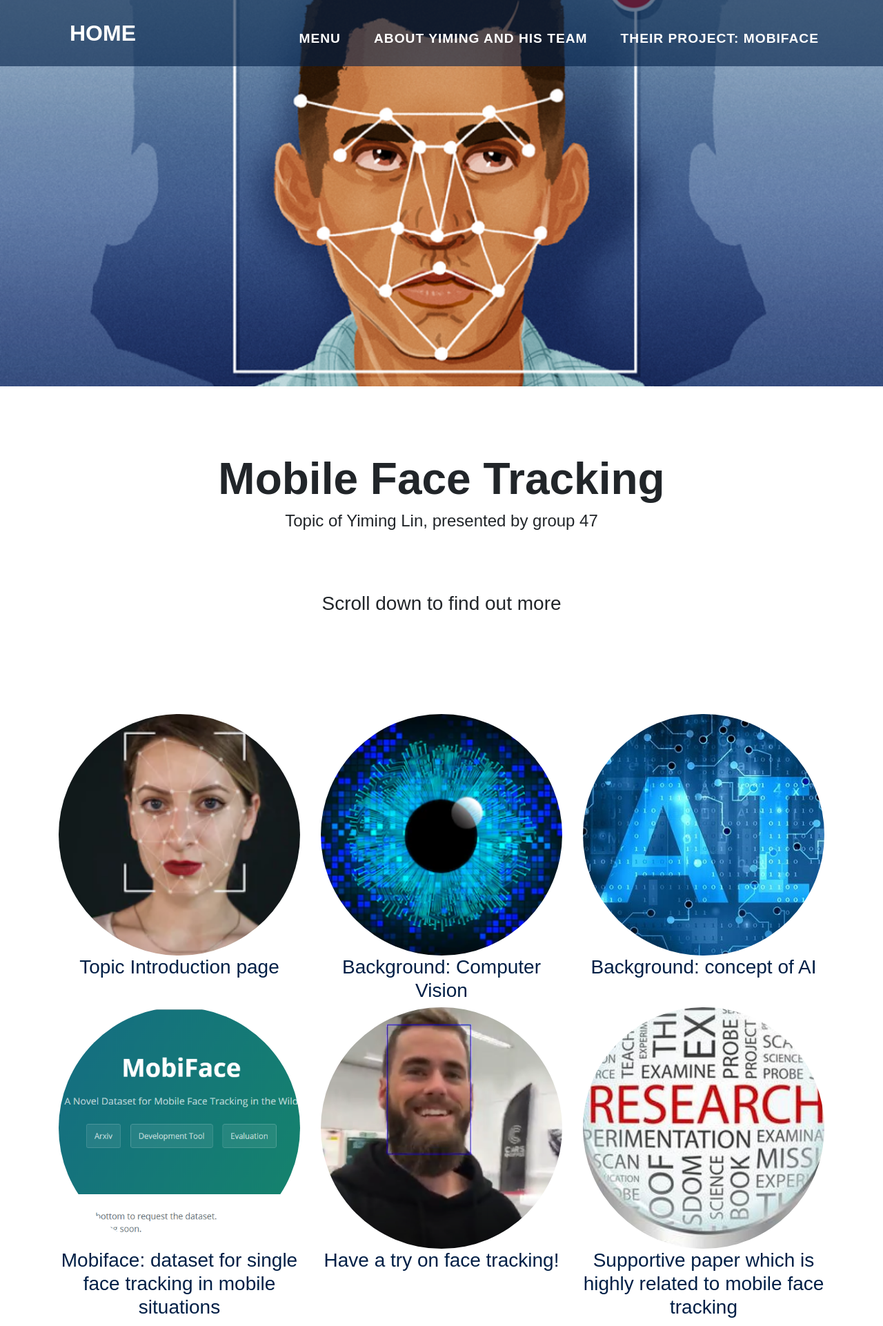
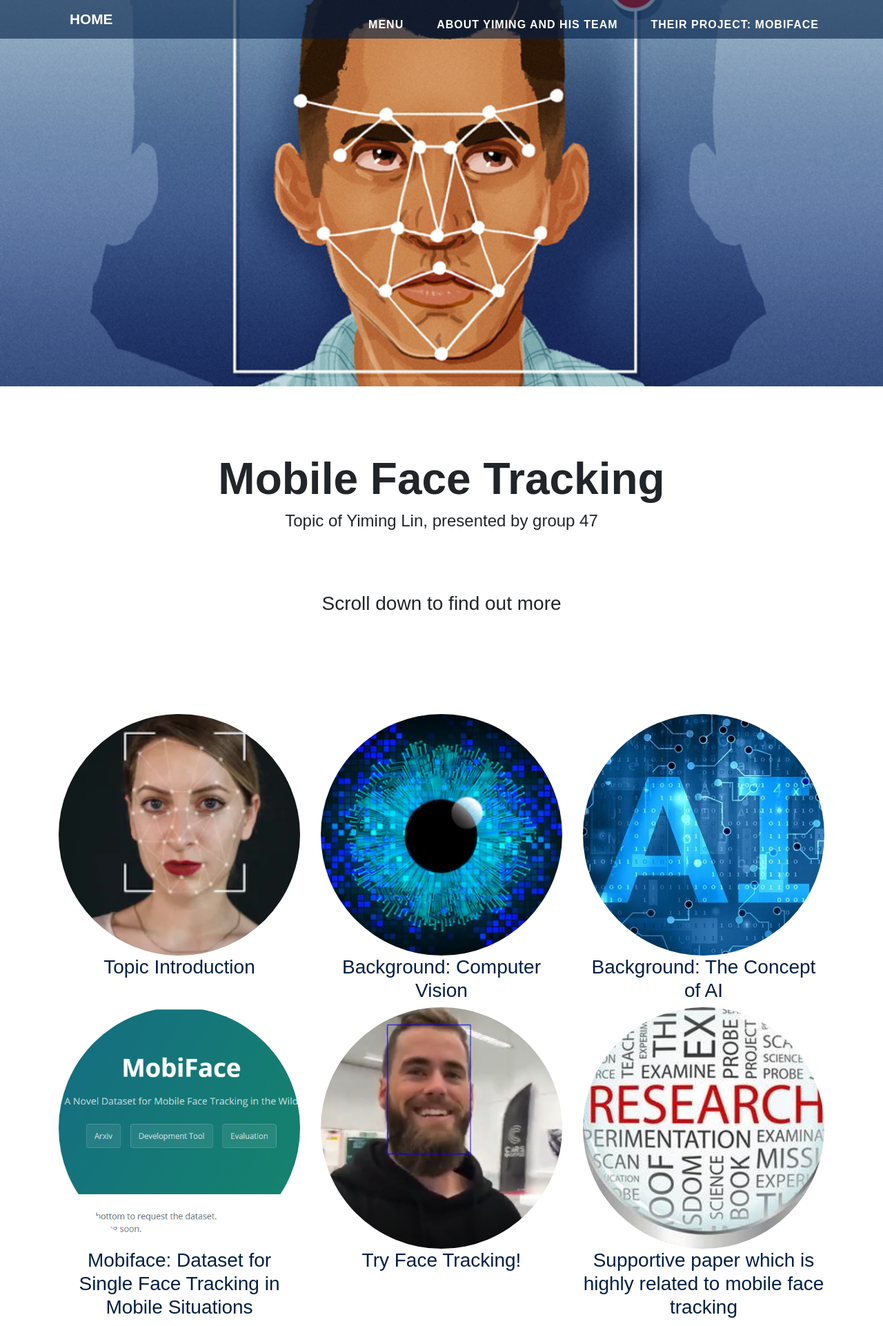
Before and after one commit to OerllydSaethwr/pptwebsite, a website: page index.html in a window 1280 px wide. Shown: the top 1922 px of the page at 69% size. Drawn offline with Linux system fonts and the light colour scheme.

Commit message:
some changes suggested by Yiming

```diff
--- a/css/styles.css
+++ b/css/styles.css
@@ -150,7 +150,7 @@ section h2 {
 
 .Home {
     color: white;
-    font-size: 2rem;
+    font-size: 1.3rem;
 }
 
 .Home:hover {
@@ -174,9 +174,9 @@ section h2 {
 
 
 #mainNav {
-  padding-top: 1rem;
-  padding-bottom: 1rem;
-  font-weight: 700;
+  padding-top: 0rem;
+  padding-bottom: 0rem;
+  font-weight: 600;
   font-family: Arial, Helvetica, sans-serif;
 }
 
@@ -187,7 +187,7 @@ section h2 {
 
 #mainNav .navbar-nav li.nav-item a.nav-link {
   color: white;
-  font-size: 1.2rem;
+  font-size: 1rem;
   padding-left: 2.5rem;
 }
 
@@ -238,6 +238,12 @@ section h2 {
     padding-bottom: 12.5%;
 }
 
+.img-mobiface1 {
+    max-width: 100%;
+    max-height: 100%;
+    padding-bottom: 1rem;
+}
+
 .text-mobiface {
     padding-bottom: 5%;
 }
--- a/index.html
+++ b/index.html
@@ -64,7 +64,7 @@
           <div class="col-lg-4" id="portfolio">
             <a class="d-block mx-auto" href="https://arxiv.org/abs/1805.09749v2 ">
               <img class="img" src="img/portfolio/facetracking.png">
-              <h3 class="font-h3 text-center">Topic Introduction page</h3>
+              <h3 class="font-h3 text-center">Topic Introduction</h3>
             </a>
           </div>
           <div class="col-lg-4"><!-- column size -->
@@ -76,19 +76,19 @@
           <div class="col-lg-4">
             <a class="d-block mx-auto" href="ai.html">
               <img class="img" src="img/portfolio/ai.jpg">
-                <h3 class="font-h3 text-center">Background: concept of AI</h3>
+                <h3 class="font-h3 text-center">Background: The Concept of AI</h3>
             </a>
           </div>
           <div class="col-lg-4">
             <a class="d-block mx-auto" href="mobiface.html">
               <img class="img" src="img/portfolio/mobiface.png">
-              <h3 class="font-h3 text-center">Mobiface: dataset for single face tracking in mobile situations</h3>
+              <h3 class="font-h3 text-center">Mobiface: Dataset for Single Face Tracking in Mobile Situations</h3>
             </a>
           </div>
           <div class="col-lg-4">
             <a class="d-block mx-auto" href="play.html">
               <img class="img" src="img/portfolio/application.png">
-              <h3 class="font-h3 text-center">Have a try on face tracking!</h3>
+              <h3 class="font-h3 text-center">Try Face Tracking!</h3>
             </a>
           </div>
           <div class="col-lg-4">
```
Also changed, not shown: mobiface.html (+29 -8 lines), img/mobiface1.png.
